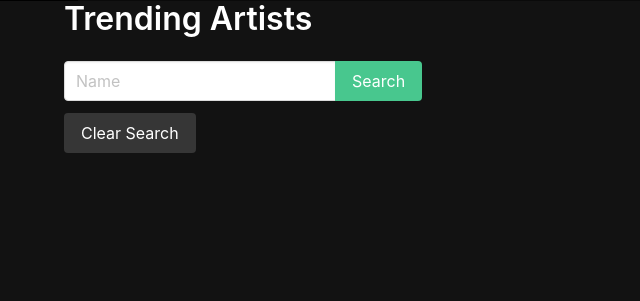
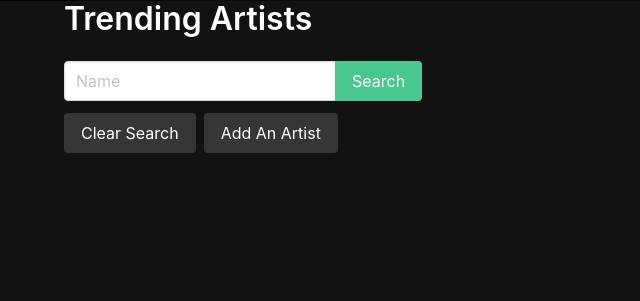
Before and after one commit to dazeyb/Django-Spotify, a Django app: page /artists/ in a window 1280 px wide. Shown: the part 51-352 px from the top of the page, without its empty margins (0-640 px from the left). Run offline with Django 3.2, Linux system fonts and the light colour scheme; data that the repository does not hold is empty.

Commit message:
adds create view

```diff
--- a/main_app/templates/artist_list.html
+++ b/main_app/templates/artist_list.html
@@ -10,7 +10,10 @@
       <input class="button is-success" type="submit" value="Search" />
     </div>
   </div>
-  <a class="button is-dark" href="{% url 'artist_list' %}">Clear Search</a>
+  <div class="buttons">
+    <a class="button is-dark" href="{% url 'artist_list' %}">Clear Search</a>
+    <a class="button is-dark" href="{% url 'artist_create' %}">Add An Artist</a>
+  </div>
 </form>
 
 <div class="gallery">
--- a/main_app/urls.py
+++ b/main_app/urls.py
@@ -4,5 +4,6 @@ from . import views
 urlpatterns = [
     path('', views.Home.as_view(), name="home"),
     path('about/', views.About.as_view(), name="about"),
-    path('artists/', views.ArtistList.as_view(), name="artist_list")
+    path('artists/', views.ArtistList.as_view(), name="artist_list"),
+    path('artists/new', views.ArtistCreate.as_view(), name="artist_create")
 ]
--- a/main_app/views.py
+++ b/main_app/views.py
@@ -1,6 +1,7 @@
 from django.shortcuts import render
 from django.views import View
 from django.views.generic.base import TemplateView
+from django.views.generic.edit import CreateView
 from django.http import HttpResponse
 
 # import models
@@ -31,3 +32,10 @@ class ArtistList(TemplateView):
             context["artists"] = Artist.objects.all()
             context["header"] = "Trending Artists"
         return context
+
+
+class ArtistCreate(CreateView):
+    model = Artist
+    fields = ['name', 'img', 'bio', 'verified_artist']
+    template_name = "artist_create.html"
+    success_url = "/artists/"
```
Also changed, not shown: main_app/templates/artist_create.html (added, +10 -0 lines).
